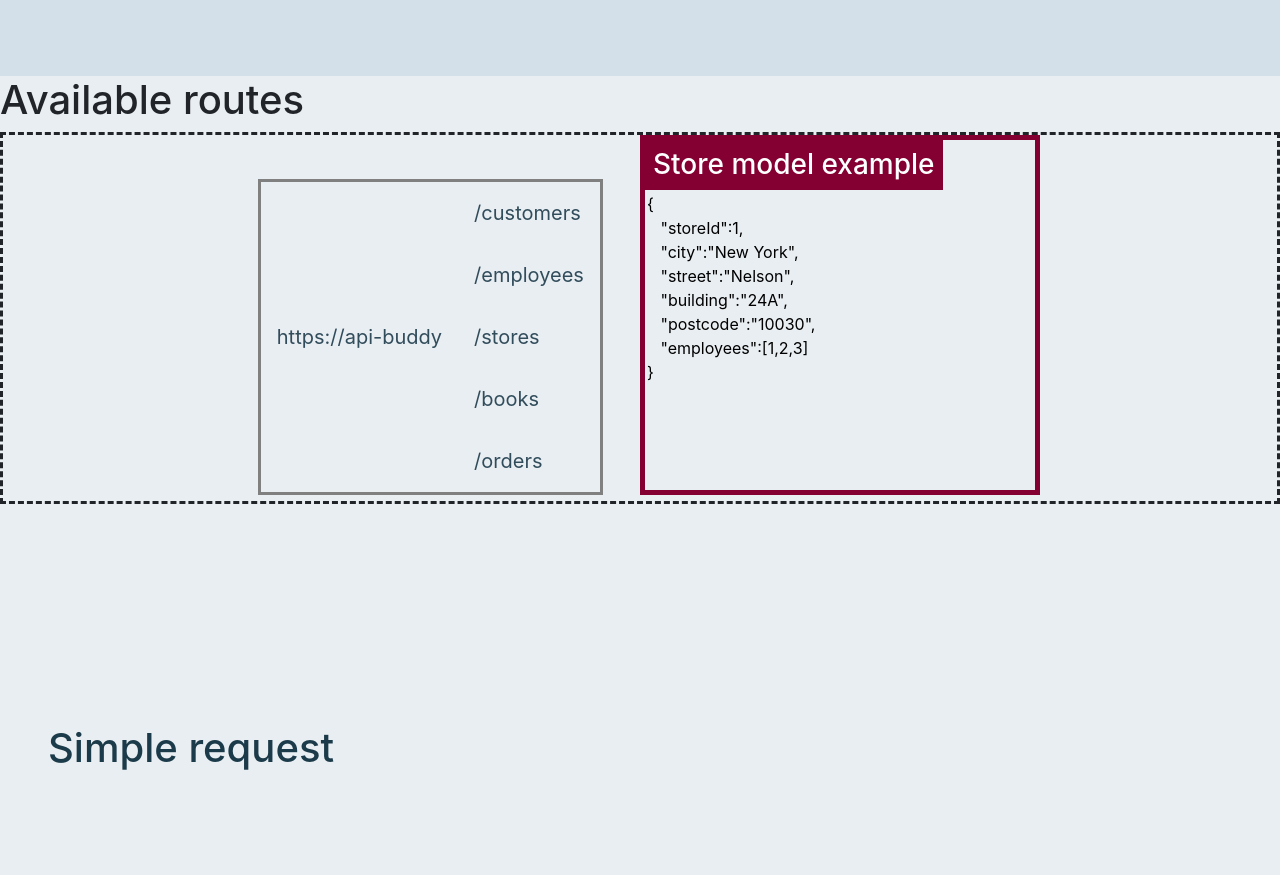
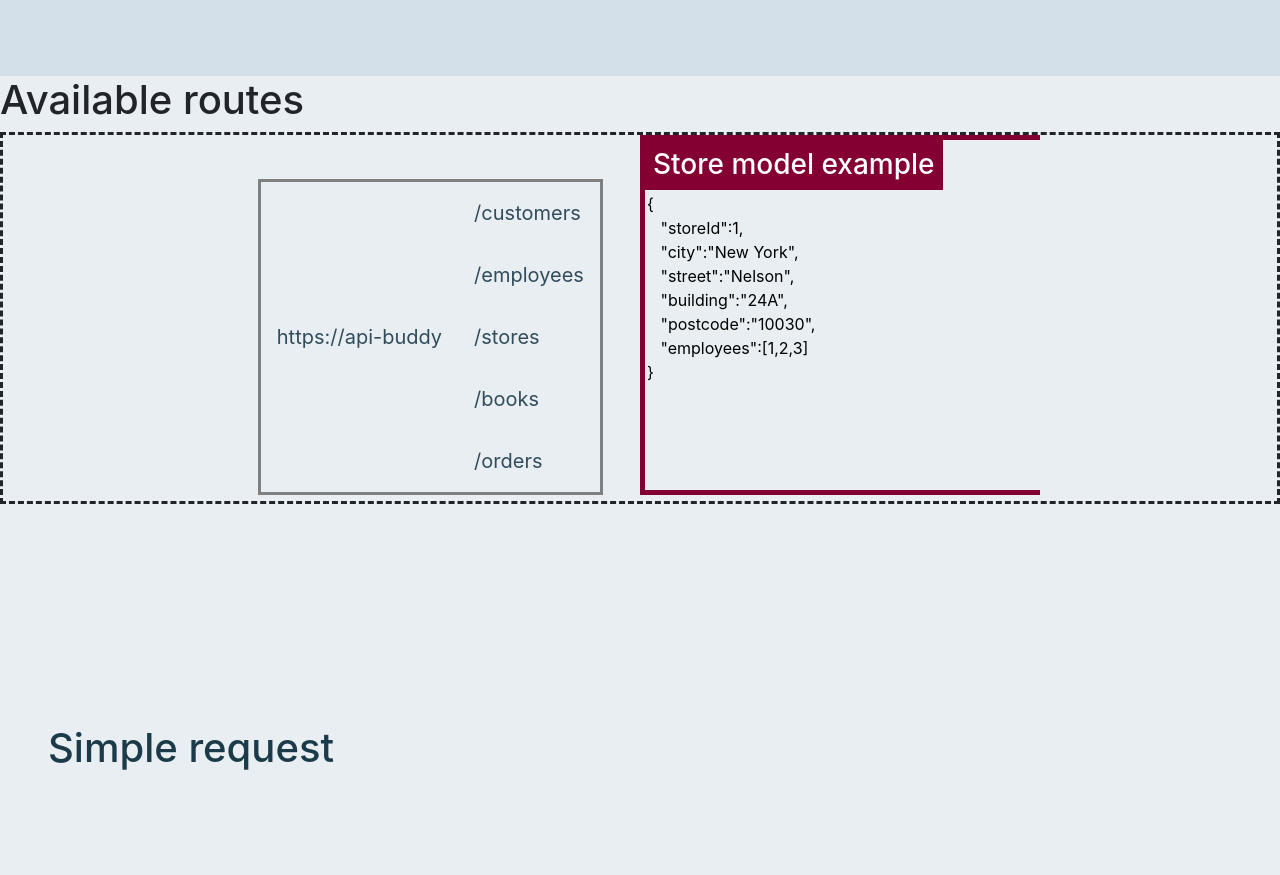
Before and after one commit to SidnevIgor/api-buddy-react, a React (Create React App) app: page / in a window 1280 px wide. Shown: the part 940-1815 px from the top of the page. Built offline with nearby package versions, Linux system fonts and the light colour scheme.

Commit message:
Update routesDisplay.jsx

```diff
--- a/src/components/routesDisplay.jsx
+++ b/src/components/routesDisplay.jsx
@@ -44,7 +44,7 @@ export default class RoutesDisplay extends Component {
             </table>
           </div>
 
-          <div style = {{width: "400px", minHeight: "360px", border: " 5px solid #840032", display: "inline-block", position: "relative"}}>
+          <div style = {{width: "400px", minHeight: "360px", border: " 5px #840032", borderStyle: "solid hidden solid solid", display: "inline-block", position: "relative"}}>
             <h3 style = {{position: "absolute", backgroundColor: "#840032", color: "#FFFFFF"}} className = "p-2">     {this.state.chosenModel} model example
             </h3>
             <textarea style = {{position: "absolute", width: "100%", minHeight: "80%", resize: "none", marginTop: "50px", whiteSpace: "pre-line", backgroundColor: "transparent", border: "none"}}
```
